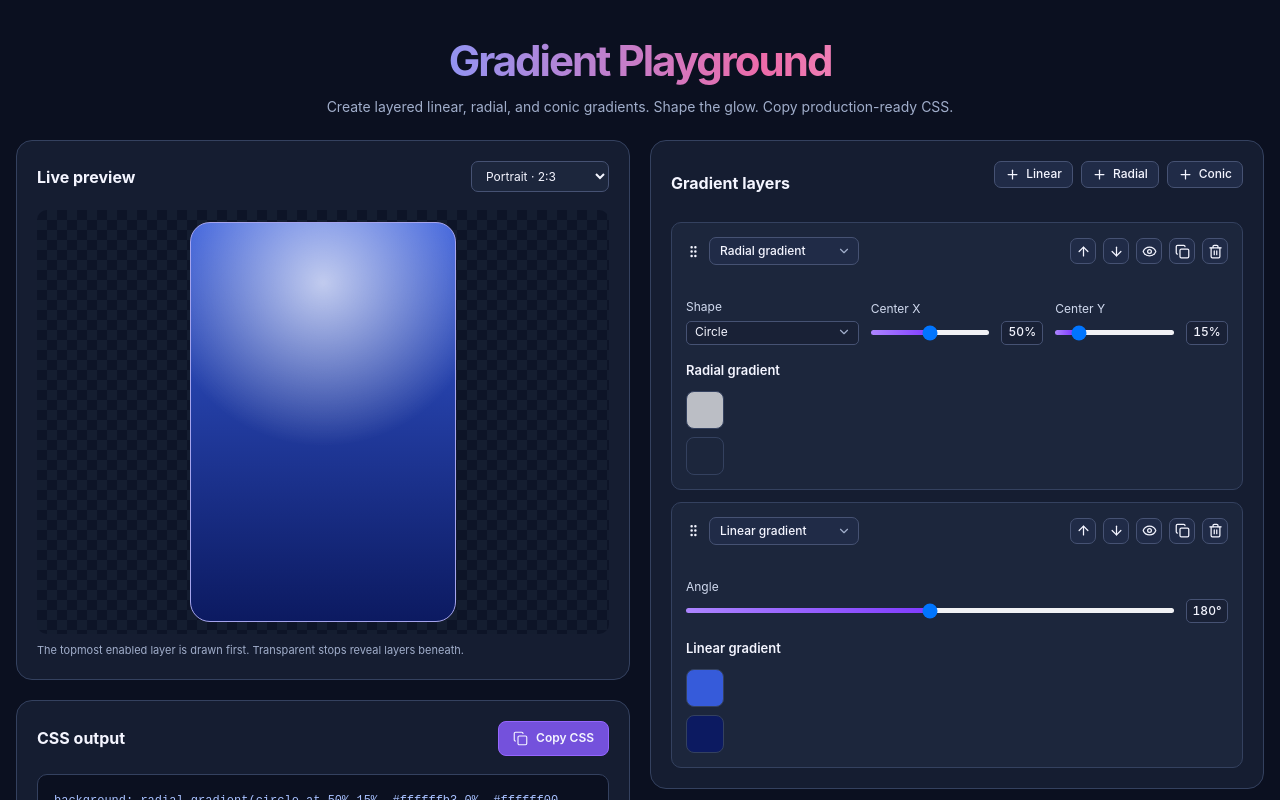
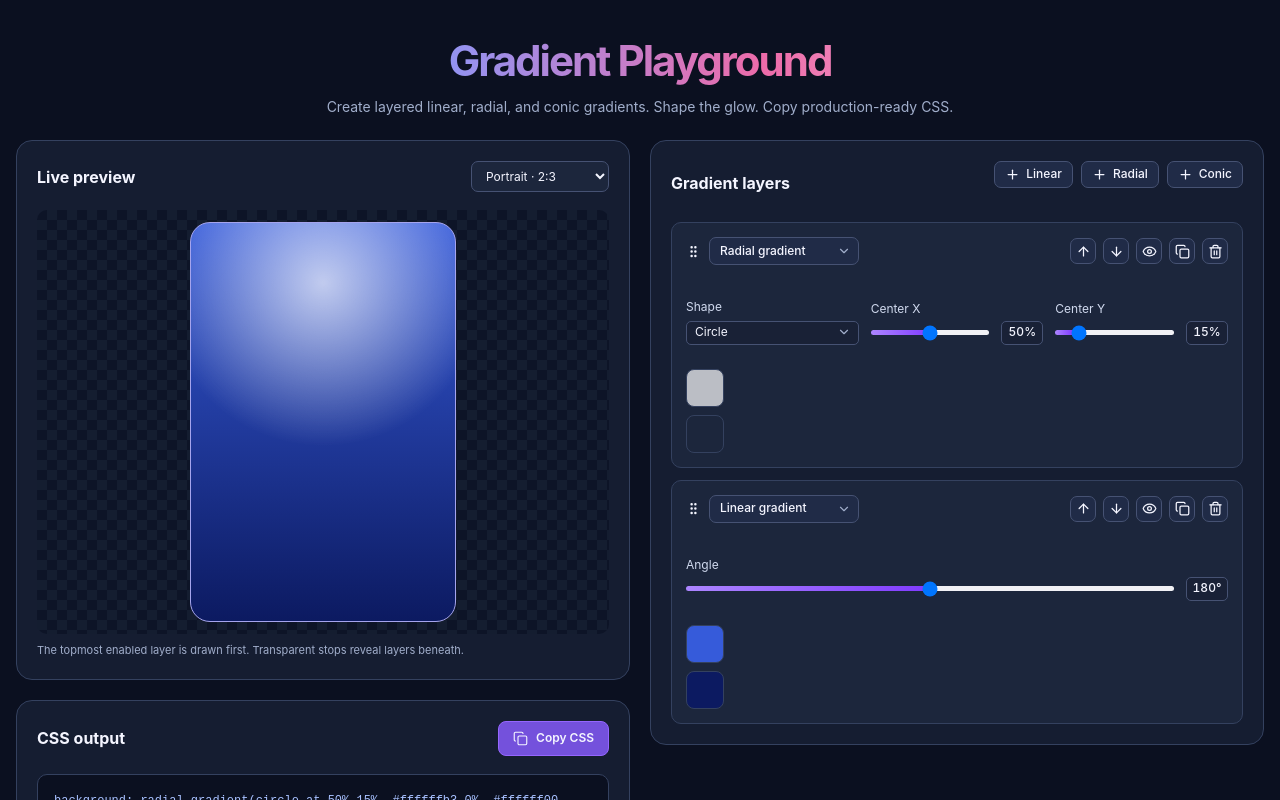
Before and after one commit to thomas367/gradientPlayground, a React (Vite) app: page / in a window 1280 px wide. Shown: the top 800 px of the page. Built offline with nearby package versions, Linux system fonts and the light colour scheme.

Commit message:
Drop unnecessary name info

```diff
--- a/src/components/gradientLayers/gradientLayers.tsx
+++ b/src/components/gradientLayers/gradientLayers.tsx
@@ -93,9 +93,6 @@ export const GradientLayers = observer(function GradientLayers(): React.JSX.Elem
                                 {layer.type === GradientType.LINEAR && <LinearControls layer={layer} />}
                                 {layer.type === GradientType.RADIAL && <RadialControls layer={layer} />}
                                 {layer.type === GradientType.CONIC && <ConicControls layer={layer} />}
-                                <Styled.LayerName>
-                                    {layer.type.charAt(0).toUpperCase() + layer.type.slice(1)} gradient
-                                </Styled.LayerName>
                                 <Styled.LayerSamplesWrapper>
                                     {layer.stops.map((stop) => (
                                         <Styled.LayerSample
--- a/src/components/gradientLayers/styles.tsx
+++ b/src/components/gradientLayers/styles.tsx
@@ -197,9 +197,3 @@ export const LayerInfo = styled.div`
     gap: 4px;
     min-width: 0;
 `;
-
-export const LayerName = styled.span`
-    color: var(--color-text);
-    font-size: 13px;
-    font-weight: 600;
-`;
```
